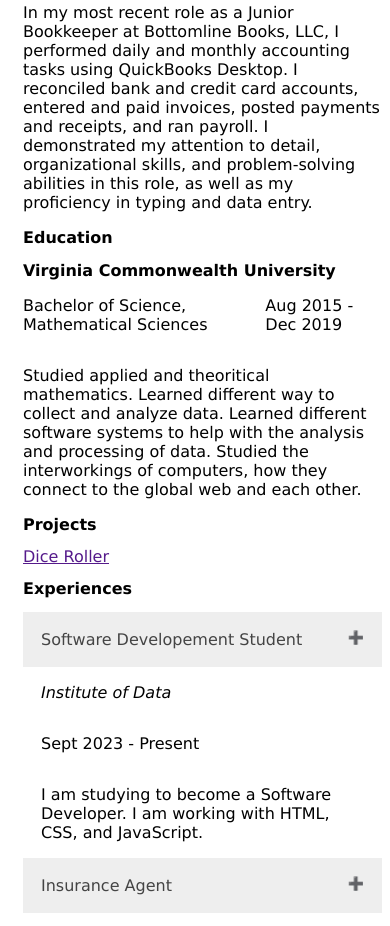
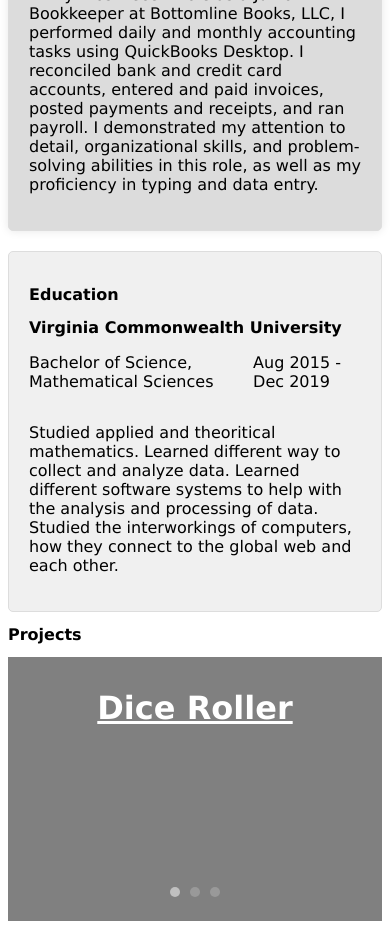
Before and after one commit to CDChamberlin/Module-2-Labs, a plain HTML site: page scr/Lab 4 + 5/resume.html in a window 390 px wide. Shown: the part 731-1657 px from the top of the page. Drawn offline with Linux system fonts and the light colour scheme.

Commit message:
Added the responsive parts and it works well. Issue when opening and closing sideba on small screens.

```diff
--- a/scr/Lab 4 + 5/resume.html
+++ b/scr/Lab 4 + 5/resume.html
@@ -55,7 +55,7 @@
         >&#9776; open</span
       >
 
-      <section id="keynotes">
+      <section id="keyNotes">
         <h2>Summary</h2>
         <p>
           With over four years of work experience in various roles, I am a
@@ -93,10 +93,11 @@
 
       <section id="projects">
         <h2>Projects</h2>
-        <div class="caroesel">
-          <a class="caroesel__item" href="">Dice Roller</a>
-          <a class="caroesel__item" href="#"></a>
-          <a class="caroesel__item" href="#"></a>
+        <div class="">
+          <div class="carousel">
+          <a class="carousel__item" href="https://github.com/CDChamberlin/Dice-Roller">Dice Roller</a>
+          <a class="carousel__item" href="#"></a>
+          <a class="carousel__item" href="#"></a>
         </div>
       </section>
       <!-- Projects Section End-->
@@ -239,5 +240,8 @@
       </nav>
     </footer>
     <script rel="javascript" src="script.js"></script>
+    <script>
+
+    </script>
   </body>
 </html>
--- a/scr/Lab 4 + 5/script.js
+++ b/scr/Lab 4 + 5/script.js
@@ -1,8 +1,9 @@
 function openNav(){
-    document.getElementById("sidebar").style.cssText="width:250px; display:content; padding:15px";
-    document.getElementById("main").style.marginLeft = "250px";
+    document.getElementById("sidebar").style.cssText="width:250px; display:content; padding:15px; border: 1px solid #ddd;";
+    document.getElementById("main").style.marginLeft = "282px";
     document.getElementById("openNav").style.display = "none";
 }
+
 
 function closeNav(){
     document.getElementById("sidebar").style.cssText="width:0; display:none;";
@@ -28,3 +29,40 @@ for (i = 0; i < acc.length; i++) {
     }
   });
 }
+
+document.querySelectorAll(".carousel").forEach((carousel) => {
+  const items = carousel.querySelectorAll(".carousel__item");
+  const buttonsHtml = Array.from(items, () => {
+    return `<span class="carousel__button"></span>`;
+  });
+
+  carousel.insertAdjacentHTML(
+    "beforeend",
+    `
+		<div class="carousel__nav">
+			${buttonsHtml.join("")}
+		</div>
+	`
+  );
+
+  const buttons = carousel.querySelectorAll(".carousel__button");
+
+  buttons.forEach((button, i) => {
+    button.addEventListener("click", () => {
+      // un-select all the items
+      items.forEach((item) =>
+        item.classList.remove("carousel__item--selected")
+      );
+      buttons.forEach((button) =>
+        button.classList.remove("carousel__button--selected")
+      );
+
+      items[i].classList.add("carousel__item--selected");
+      button.classList.add("carousel__button--selected");
+    });
+  });
+
+  // Select the first item on page load
+  items[0].classList.add("carousel__item--selected");
+  buttons[0].classList.add("carousel__button--selected");
+});
--- a/scr/Lab 4 + 5/style.css
+++ b/scr/Lab 4 + 5/style.css
@@ -3,7 +3,7 @@
   font-family: Verdana, Geneva, Tahoma, sans-serif;
 }
 aside{
-    width: 0;
+    width: 250px;
     height: 100%;
     padding-right: 0px;
     margin-right: 15px;
@@ -11,8 +11,14 @@ aside{
     background-color: lightgrey;
     overflow-x: hidden;
     transition: .05s;
-    /* text-wrap: ; */
-    align-items: center;
+}
+
+#keyNotes{
+  background-color: gainsboro;
+  padding: 20px;
+  border: 1px solid #ddd;
+  border-radius: 5px;
+  box-shadow: 0 0 10px rgba(0, 0, 0, 0.1);
 }
 
 #profile img{
@@ -28,7 +34,17 @@ aside{
     margin-left: 50px;
   }
 main{
-    margin-left: 15px;
+  margin-left: 250px;
+}
+#education {
+  background-color: #f0f0f0;
+  padding: 20px;
+  margin-top: 20px;
+  border: 1px solid #ddd;
+  border-radius: 5px;
+}
+#openNav{
+  display: none;
 }
 
  /* Style the buttons that are used to open and close the accordion panel */
@@ -96,6 +112,48 @@ main{
   #table > section{
     width: 25%;
   }
+  .carousel {
+    position: relative;
+  }
+
+  .carousel__item {
+    height: 200px;
+    background: grey;
+    padding: 1em;
+    font-weight: bold;
+    font-size: 2em;
+    color: #ffffff;
+    display: none;
+    text-align: center;
+  }
+
+  .carousel__item--selected {
+    display: block;
+  }
+
+  .carousel__nav {
+    width: 100%;
+    padding: 20px 0;
+    position: absolute;
+    bottom: 0;
+    left: 0;
+    text-align: center;
+  }
+
+  .carousel__button {
+    width: 10px;
+    height: 10px;
+    display: inline-block;
+    background: rgba(255, 255, 255, 0.2);
+    border-radius: 50%;
+    margin: 0 5px;
+    cursor: pointer;
+  }
+
+  .carousel__button--selected {
+    background: rgba(255, 255, 255, 0.5);
+  }
+
 
 @media (max-width:783px){
   *{
@@ -115,6 +173,15 @@ main{
     }
     .date{
       text-align: left;
+    }
+    #sidebar{
+      width: 100%;
+    }
+    #openNav{
+      display: none;
+    }
+    #main{
+      margin-left: 0;
     }
 }
 
@@ -137,4 +204,13 @@ main{
     .date, .company, ul{
       flex: 0;
     }
+    #sidebar{
+      width: 100%;
+    }
+    #openNav{
+      display: none;
+    }
+    #main{
+      margin-left: 0;
+    }
 }
```
